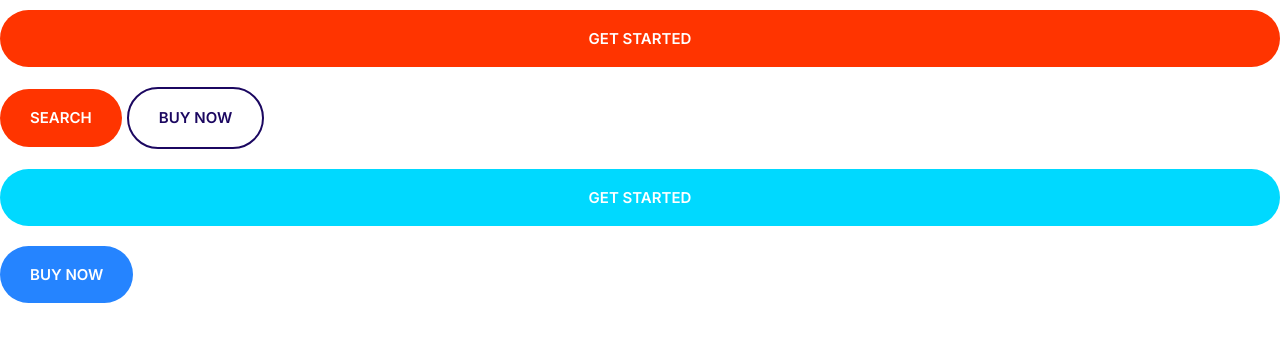
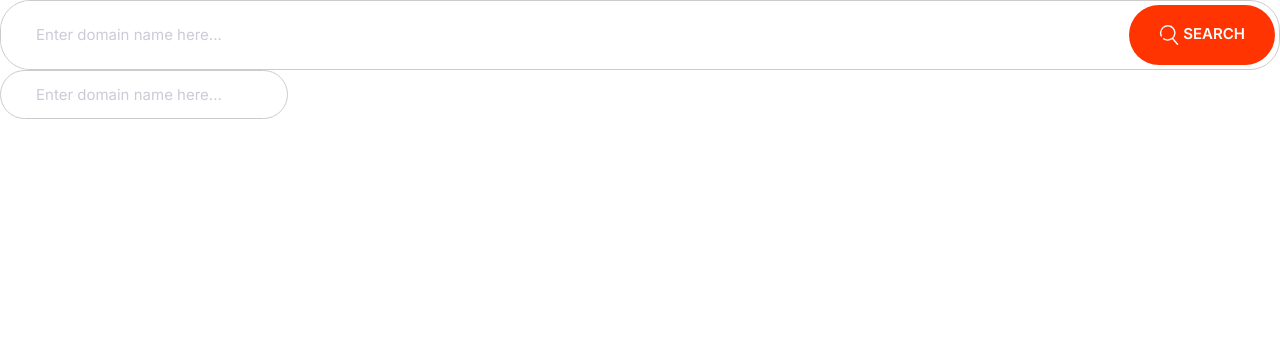
Before and after one commit to julian-c-dev/practice_web--moshified, a plain HTML site: page index.html in a window 1280 px wide. Drawn offline with Linux system fonts and the light colour scheme.

Commit message:
Build an input elment and input-group

```diff
--- a/css/styles.css
+++ b/css/styles.css
@@ -4,6 +4,8 @@
   --color-accent: #ff3400;
   --color-headings: #1b0760;
   --color-body: #918ca4;
+  --color-border: #ccc;
+  --border-radius: 30px;
 }
 
 *,
@@ -166,7 +168,7 @@
   height: 40px;
 }
 
-.icon--smaller {
+.icon--small {
   width: 20px;
   height: 20px;
 }
@@ -189,6 +191,7 @@
   text-align: center;
   text-transform: uppercase;
   white-space: nowrap;
+  outline: 0;
 }
 
 .btn--primary {
@@ -215,7 +218,7 @@
 }
 
 .btn--accent:hover {
-  background: #ec3000;
+  background: orange;
 }
 
 .btn--outline {
@@ -234,8 +237,50 @@
   display: inline-block;
 }
 
+.btn .icon {
+  /*I found by myself*/
+  vertical-align: middle;
+}
+
 @media screen and (min-width: 1024px) {
   .btn {
     font-size: 1.5rem;
   }
 }
+
+/* Input */
+
+.input {
+  border-radius: var(--border-radius);
+  border: 1px solid var(--color-border);
+  color: var(--color-headings);
+  font-size: 2rem;
+
+  outline: 0;
+  padding: 1.5rem 3.5rem;
+}
+
+::placeholder {
+  color: #cdcbd7;
+}
+
+.input-group {
+  border: 1px solid var(--color-border);
+  border-radius: var(--border-radius);
+  display: flex;
+}
+
+.input-group .input {
+  border: 0;
+  flex-grow: 1;
+}
+
+.input-group .btn {
+  margin: 4px;
+}
+
+@media screen and (min-width: 1024px) {
+  .input {
+    font-size: 1.5rem;
+  }
+}
--- a/index.html
+++ b/index.html
@@ -14,10 +14,26 @@
     <link rel="stylesheet" href="css/styles.css" />
   </head>
   <body>
-    <button class="btn btn--accent btn--block">Get started</button>
-    <button class="btn btn--accent">Search</button>
-    <button class="btn btn--outline">Buy Now</button>
-    <button class="btn btn--secondary btn--block">Get started</button>
-    <button class="btn btn--primary">Buy Now</button>
+    <div class="input-group">
+      <input
+        type="text"
+        class="input"
+        placeholder="Enter domain name here..."
+      />
+      <button class="btn btn--accent">
+        <svg class="icon icon--small">
+          <use xlink:href="images/sprite.svg#search"></use>
+        </svg>
+        Search
+      </button>
+    </div>
+
+    <div>
+      <input
+        type="text"
+        class="input"
+        placeholder="Enter domain name here..."
+      />
+    </div>
   </body>
 </html>
```
Also changed, not shown: components/icons.html (+1 -0 lines), components/input.html (added, +51 -0 lines).
